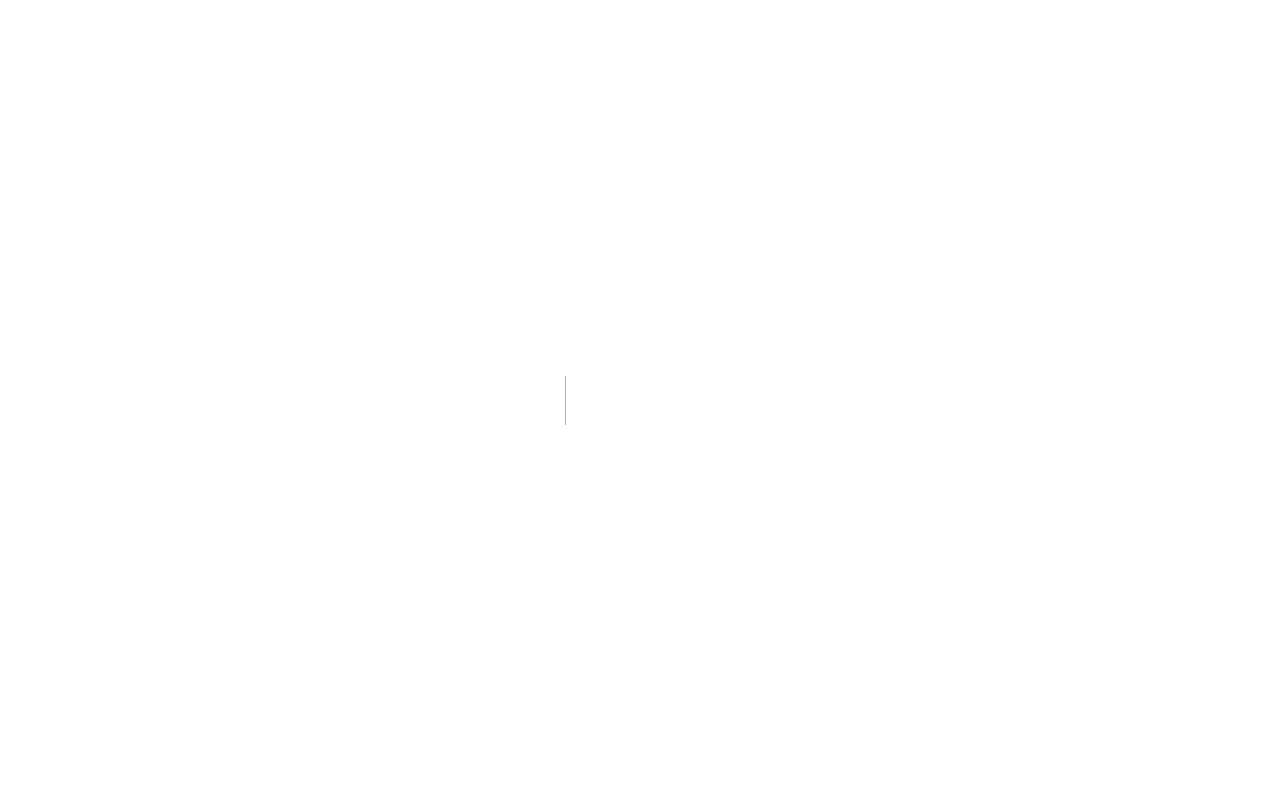
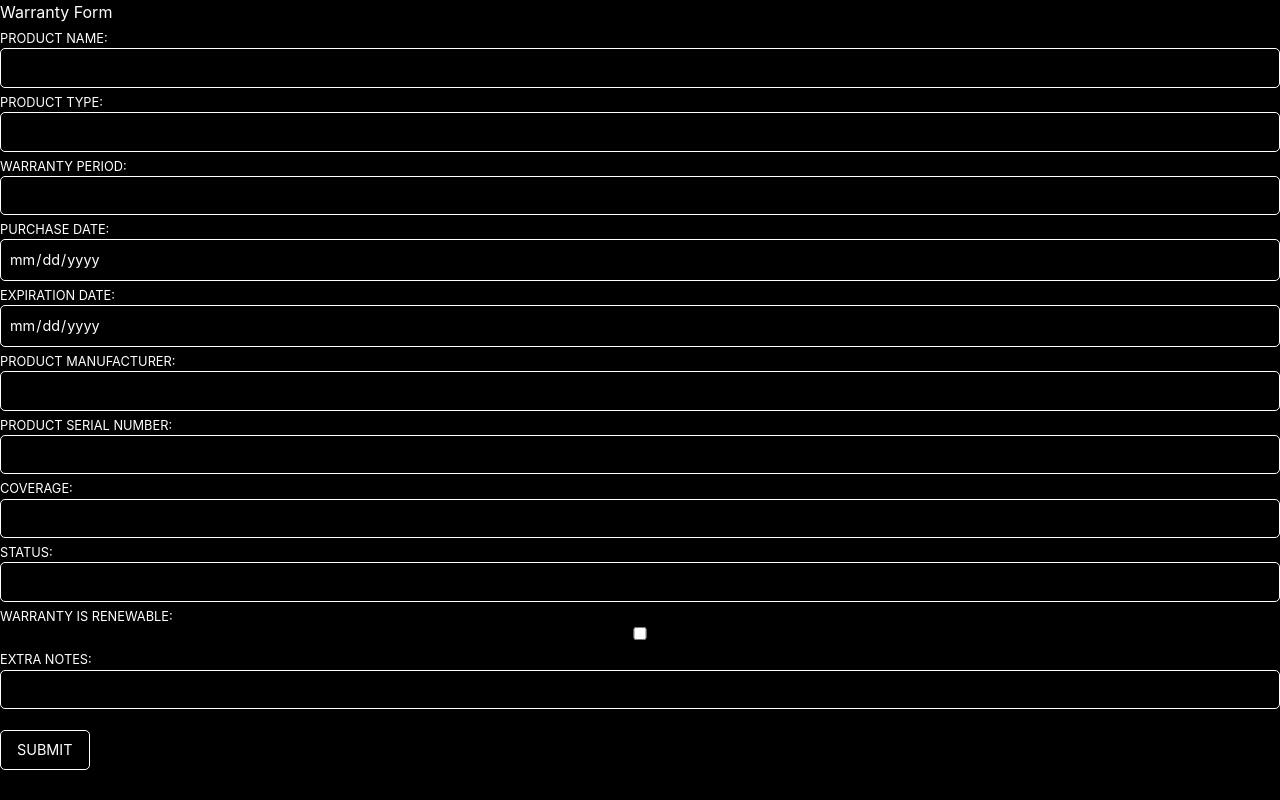
Before and after one commit to warranty-wise/warranty-wise, a Next.js app: page /warranty in a window 1280 px wide. Before the commit this address had no page. Built offline with nearby package versions, Linux system fonts and the light colour scheme; no server answers.

Commit message:
issue #6
Created a button to navigate to the warranty creation form for now.

Warranty creation form is ready to be styled/used. More fields and features will be added later

```diff
--- a/app/account/account-form.tsx
+++ b/app/account/account-form.tsx
@@ -2,6 +2,8 @@
 import { useCallback, useEffect, useState } from 'react'
 import { createClient } from '@/utils/supabase/client'
 import { type User } from '@supabase/supabase-js'
+import { revalidatePath } from 'next/cache'
+import { redirect } from 'next/navigation'
 
 // ...
 
@@ -47,7 +49,6 @@ export default function AccountForm({ user }: { user: User | null }) {
   }, [user, getProfile])
 
   async function updateProfile({
-    email,
     name,
     address,
   }: {
@@ -74,6 +75,7 @@ export default function AccountForm({ user }: { user: User | null }) {
       alert('Error updating the data!')
     } finally {
       setLoading(false)
+      redirect('/')
     }
   }
 
--- a/app/login/actions.ts
+++ b/app/login/actions.ts
@@ -2,20 +2,34 @@
 
 import { revalidatePath } from 'next/cache'
 import { redirect } from 'next/navigation'
+import { z } from 'zod'
+import { createClient } from '@/utils/supabase/server'
 
-import { createClient } from '@/utils/supabase/server'
+
+// Define validation schema
+const loginSchema = z.object({
+  email: z.string().email({ message: "Invalid email format" }),
+  password: z.string().min(8, { message: "Password must be at least 8 characters" }),
+});
 
 export async function login(formData: FormData) {
   const supabase = await createClient()
 
-  // type-casting here for convenience
-  // in practice, you should validate your inputs
   const data = {
-    email: formData.get('email') as string,
-    password: formData.get('password') as string,
+    email: formData.get('email'),
+    password: formData.get('password'),
   }
 
-  const { error } = await supabase.auth.signInWithPassword(data)
+  // Validate the form data
+  const validation = loginSchema.safeParse(data)
+
+  if (!validation.success) {
+    console.error("Validation failed:", validation.error.format())
+    redirect('/error') // Redirect to an error page if validation fails
+    return
+  }
+
+  const { error } = await supabase.auth.signInWithPassword(validation.data)
 
   if (error) {
     redirect('/error')
@@ -31,10 +45,22 @@ export async function signup(formData: FormData) {
   // type-casting here for convenience
   // in practice, you should validate your inputs
   const data = {
-    email: formData.get('email') as string,
-    password: formData.get('password') as string,
+    email: formData.get('email'),
+    password: formData.get('password'),
   }
-  const { error } = await supabase.auth.signUp(data)
+
+  // Validate the form data
+  const validation = loginSchema.safeParse(data)
+
+  if (!validation.success) {
+    console.error("Validation failed:", validation.error.format())
+    redirect('/error') // Redirect to an error page if validation fails
+    return
+  }
+
+  const { error } = await supabase.auth.signUp(validation.data)
+
+  console.log(error)
 
   if (error) {
     redirect('/error')
--- a/app/page.tsx
+++ b/app/page.tsx
@@ -2,6 +2,7 @@
 import { useEffect, useState } from "react";
 import Header from "./components/Header";
 import Sidebar from "./components/Sidebar";
+import { redirect } from 'next/navigation'
 
 export default function Home() {
     const [data, setData] = useState([]);
@@ -22,10 +23,10 @@ export default function Home() {
                     <ul className="bg-white shadow-md rounded-lg p-4">
                         {data.map((item, index) => (
                             <li key={index} className="p-2 border-b last:border-none">
-                                {item.name}
                             </li>
                         ))}
                     </ul>
+                    <button onClick={() => redirect('/warranty')}>upload warranty</button>
                 </main>
             </div>
         </div>
--- /dev/null
+++ b/app/warranty/page.tsx
@@ -0,0 +1,10 @@
+import WarrantyForm from "./warranty-form";
+import { createClient } from "@/utils/supabase/server";
+
+const Warranty = async () => {
+  const supabase = await createClient();
+
+  return <WarrantyForm />;
+};
+
+export default Warranty;
--- /dev/null
+++ b/app/warranty/warranty-form.tsx
@@ -0,0 +1,192 @@
+'use client'
+import { createClient } from '@/utils/supabase/client'
+import { useState } from 'react'
+
+export default function WarrantyForm() {
+    const supabase = createClient()
+    const [loading, setLoading] = useState(true)
+    const [formData, setFormData] = useState({
+        product_name: '',
+        product_type: '',
+        warranty_period: 0,
+        purchase_date: '',
+        expiration_date: '',
+        product_manufacturer: '',
+        product_serial_number: '',
+        coverage: '',
+        status: '',
+        can_renew: false,
+        notes: '',
+    })
+
+    // Handle form input changes
+    const handleChange = (e: React.ChangeEvent<HTMLInputElement | HTMLSelectElement | HTMLTextAreaElement>) => {
+        const { name, value, type } = e.target
+        setFormData((prev) => ({
+            ...prev,
+            [name]: type === 'number' ? Number(value) : value.trim(),
+        }))
+    }
+
+    // Handle checkbox changes
+    const handleCheckboxChange = (e: React.ChangeEvent<HTMLInputElement>) => {
+        const { name, checked } = e.target
+        setFormData((prev) => ({
+            ...prev,
+            [name]: checked,
+        }))
+    }
+
+
+    async function createWarranty() {
+        try {
+            setLoading(true)
+
+            // Get authenticated user
+            const { data: userData, error: userError } = await supabase.auth.getUser()
+            if (userError || !userData?.user) {
+                throw new Error('User not authenticated')
+            }
+
+            // Get user id
+            const user_id = userData.user.id
+            console.log('User ID:', user_id)
+
+            // Formate date correctly
+            const formattedPurchaseDate = new Date(formData.purchase_date).toISOString().split('T')[0]
+            const formattedExpirationDate = new Date(formData.expiration_date).toISOString().split('T')[0]
+
+
+            // Insert into table
+            const { error } = await supabase
+            .from('warranties')
+            .insert([
+                {
+                    user_id: user_id as string,
+                    product_name: formData.product_name,
+                    product_type: formData.product_type,
+                    warranty_period: formData.warranty_period,
+                    purchase_date: formattedPurchaseDate,
+                    expiration_date: formattedExpirationDate,
+                    product_manufacturer: formData.product_manufacturer,
+                    product_serial_number: formData.product_serial_number,
+                    coverage: formData.coverage,
+                    status: formData.status,
+                    can_renew: formData.can_renew,
+                    uploaded_at: new Date().toISOString(),
+                    notes: formData.notes,
+                },
+            ])
+            if (error) {
+                console.error('Supabase Error:', error.code, error.message, error.details);
+                alert(`Error: ${error.message}`);
+                throw error
+            }
+            alert('Warranty created')
+        } catch (error) {
+            console.error('Error creating warranty:', error)
+        } finally {
+            setLoading(false)
+        }
+    }
+
+    return (
+        <div>
+            <h1>Warranty Form</h1>
+            <form>
+                <label>
+                    Product Name:
+                    <input
+                    type="text"
+                    name="product_name"
+                    onChange={handleChange}
+                    />
+                </label>
+                <label>
+                    Product Type:
+                    <input
+                    type="text"
+                    name="product_type"
+                    onChange={handleChange}
+                    />
+                </label>
+                <label>
+                    Warranty Period:
+                    <input
+                    type="number"
+                    name="warranty_period"
+                    onChange={handleChange}
+                    />
+                </label>
+                <label>
+                    Purchase Date:
+                    <input
+                    type="date"
+                    name="purchase_date"
+                    onChange={handleChange}
+                    />
+                </label>
+                <label>
+                    Expiration Date:
+                    <input
+                    type="date"
+                    name="expiration_date"
+                    onChange={handleChange}
+                    />
+                </label>
+                <label>
+                    Product Manufacturer:
+                    <input
+                    type="text"
+                    name="product_manufacturer"
+                    onChange={handleChange}
+                    />
+                </label>
+                <label>
+                    Product Serial Number:
+                    <input
+                    type="text"
+                    name="product_serial_number"
+                    onChange={handleChange}
+                    />
+                </label>
+                <label>
+                    Coverage:
+                    <input
+                    type="text"
+                    name="coverage"
+                    onChange={handleChange}
+                    />
+                </label>
+                <label>
+                    Status:
+                    <input
+                    type="text"
+                    name="status"
+                    onChange={handleChange}
+                    />
+                </label>
+                <label>
+                    Warranty is renewable:
+                    <input
+                    type="checkbox"
+                    name="can_renew"
+                    onChange={handleCheckboxChange}
+                    />
+                </label>
+                <label>
+                    Extra Notes:
+                    <input
+                    type="text"
+                    name="notes"
+                    onChange={handleChange}
+                    />
+                </label>
+                <button type="submit" onClick={(e) => {
+                    e.preventDefault()
+                    createWarranty()
+                    }}>Submit</button>
+            </form>
+        </div>
+    )
+}
--- a/package.json
+++ b/package.json
@@ -14,7 +14,8 @@
     "next": "15.1.7",
     "react": "^19.0.0",
     "react-dom": "^19.0.0",
-    "react-icons": "^5.5.0"
+    "react-icons": "^5.5.0",
+    "zod": "^3.24.2"
   },
   "devDependencies": {
     "@eslint/eslintrc": "^3",
```
Also changed, not shown: 1 other file (tests, documents, lock files or other folders).
